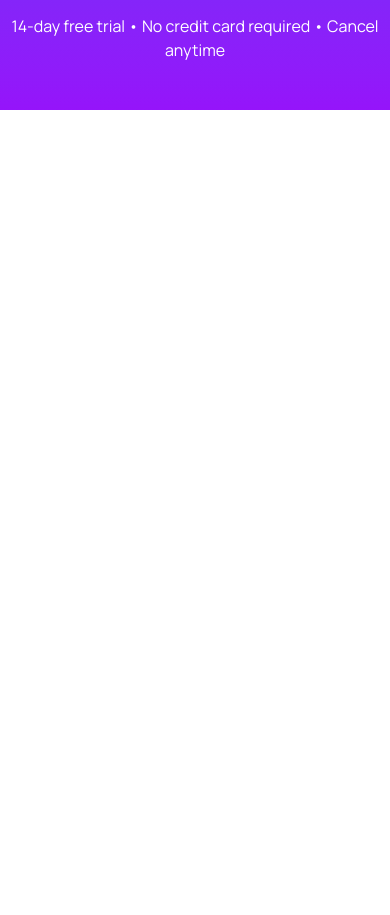
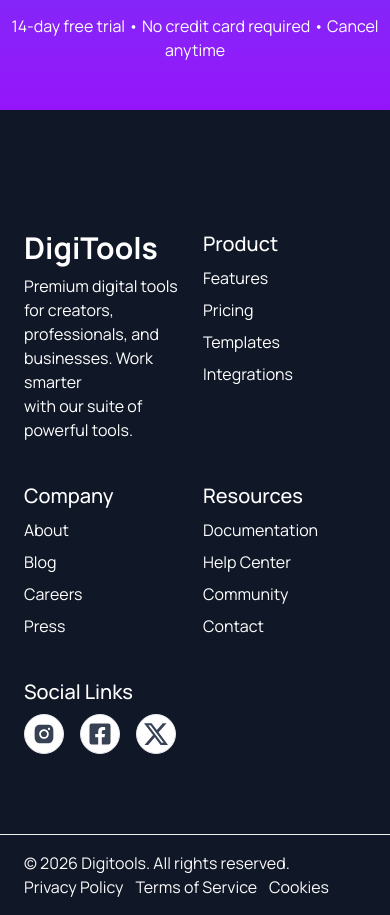
Before and after one commit to anika-chhoa/B13-A6-DigiTools, a React (Vite) app: page / in a window 390 px wide. Shown: the part 9759-10674 px from the top of the page. Before the commit the page ends 9869 px from the top, so only its background shows below. Built offline with nearby package versions, Linux system fonts and the light colour scheme.

Commit message:
footer section designed and make it responsive for all devices

```diff
--- a/src/App.jsx
+++ b/src/App.jsx
@@ -1,4 +1,3 @@
-// import { Suspense, useState } from "react";
 import { Suspense, useState } from "react";
 import "./App.css";
 import Banner from "./Components/Banner";
@@ -9,8 +8,9 @@ import StatSection from "./Components/StatSection";
 import Tab from "./Components/Tab";
 import GetStarted from "./Components/GetStarted";
 import Pricing from "./Components/Pricing";
-import { ToastContainer, toast } from 'react-toastify';
+import { ToastContainer } from 'react-toastify';
 import ExploreProducts from "./Components/ExploreProducts";
+import Footer from "./Components/Footer";
 
 const fetchData = async () => {
     const res = await fetch("/Tools.json");
@@ -69,10 +69,10 @@ function App() {
           />
         </Suspense>
       )}
-      {/* <GetStarted getStartedData={getStartedData}></GetStarted> */}
       <GetStarted getStartedData={getStartedData}></GetStarted>
       <Pricing/>
       <ExploreProducts/>
+      <Footer/>
 
 
       <ToastContainer />
--- /dev/null
+++ b/src/Components/Footer.jsx
@@ -0,0 +1,74 @@
+import { AiFillInstagram } from "react-icons/ai";
+import { BsTwitterX } from "react-icons/bs";
+import { FaFacebookSquare } from "react-icons/fa";
+const Footer = () => {
+  return (
+    <div className="bg-[#101727FF] text-white w-full">
+      <footer className="footer grid-cols-2 md:grid-cols-3 lg:grid-cols-5 max-w-7xl mx-auto px-6 lg:px-0 text-white pt-[120px] pb-[80px]">
+        <nav>
+          <a className="text-3xl text-white font-bold text-left">DigiTools</a>
+          <p className="text-base">
+            Premium digital tools for creators,
+            <br /> professionals, and businesses. Work smarter <br /> with our
+            suite of powerful tools.
+          </p>
+        </nav>
+        <nav>
+          <h6 className="text-xl font-medium text-white">Product</h6>
+          <a className="link link-hover text-base">Features</a>
+          <a className="link link-hover text-base">Pricing</a>
+          <a className="link link-hover text-base">Templates</a>
+          <a className="link link-hover text-base">Integrations</a>
+        </nav>
+        <nav>
+          <h6 className="text-xl font-medium text-white">Company</h6>
+          <a className="link link-hover text-base">About</a>
+          <a className="link link-hover text-base">Blog</a>
+          <a className="link link-hover text-base">Careers</a>
+          <a className="link link-hover text-base">Press</a>
+        </nav>
+        <nav>
+          <h6 className="text-xl font-medium text-white">Resources</h6>
+          <a className="link link-hover text-base">Documentation</a>
+          <a className="link link-hover text-base">Help Center</a>
+          <a className="link link-hover text-base">Community</a>
+          <a className="link link-hover text-base">Contact</a>
+        </nav>
+        <nav>
+          <h6 className="text-xl font-medium text-white">Social Links</h6>
+          <div className="flex gap-4">
+            <a
+              className="w-10 h-10 rounded-full bg-white flex justify-center items-center hover:bg-gray-100 transition-all border border-gray-200 hover:border-gray-300"
+            >
+              <AiFillInstagram className="text-2xl text-gray-700" />
+            </a>
+
+            <a
+              className="w-10 h-10 rounded-full bg-white flex justify-center items-center hover:bg-gray-100 transition-all border border-gray-200 hover:border-gray-300"
+            >
+              <FaFacebookSquare className="text-2xl text-gray-700" />
+            </a>
+
+            <a
+              className="w-10 h-10 rounded-full bg-white flex justify-center items-center hover:bg-gray-100 transition-all border border-gray-200 hover:border-gray-300"
+            >
+              <BsTwitterX className="text-2xl text-gray-700" />
+            </a>
+          </div>
+        </nav>
+      </footer>
+      <div className="max-w-7xl mx-auto px-6 lg:px-0 text-white border-base-300 border-t border-[#e5e7ebFF] py-4">
+        <div className="lg:flex lg:justify-between w-full">
+            <p className="text-[#fafafaFF]">© 2026 Digitools. All rights reserved.</p>
+            <div className="flex gap-3">
+                <p className="text-[#fafafaFF]">Privacy Policy</p>
+                <p className="text-[#fafafaFF]">Terms of Service</p>
+                <p className="text-[#fafafaFF]">Cookies</p>
+            </div>
+        </div>
+      </div>
+    </div>
+  );
+};
+
+export default Footer;
--- a/src/Components/Navbar.jsx
+++ b/src/Components/Navbar.jsx
@@ -1,45 +1,85 @@
-import React from 'react';
-import cartImg from "../assets/products/shopping-cart.png"
+import cartImg from "../assets/products/shopping-cart.png";
 
-const Navbar = ({cartItems}) => {
+const Navbar = ({ cartItems }) => {
   return (
-        <div className='fixed top-0 left-0 z-50 w-full bg-base-100 shadow-md'>
+    <div className="fixed top-0 left-0 z-50 w-full bg-base-100 shadow-md">
       <div className="navbar bg-base-100 max-w-7xl mx-auto">
         <div className="navbar-start">
           <div className="dropdown">
             <div tabIndex={0} role="button" className="btn btn-ghost lg:hidden">
-        <svg xmlns="http://www.w3.org/2000/svg" className="h-5 w-5" fill="none" viewBox="0 0 24 24" stroke="currentColor"> <path strokeLinecap="round" strokeLinejoin="round" strokeWidth="2" d="M4 6h16M4 12h8m-8 6h16" /> </svg>
+              <svg
+                xmlns="http://www.w3.org/2000/svg"
+                className="h-5 w-5"
+                fill="none"
+                viewBox="0 0 24 24"
+                stroke="currentColor"
+              >
+                {" "}
+                <path
+                  strokeLinecap="round"
+                  strokeLinejoin="round"
+                  strokeWidth="2"
+                  d="M4 6h16M4 12h8m-8 6h16"
+                />{" "}
+              </svg>
             </div>
             <ul
               tabIndex="-1"
-        className="menu menu-sm dropdown-content bg-base-100 rounded-box z-1 mt-3 w-52 p-2 shadow">
-        <li><a>Products</a></li>
-      <li><a>Features</a></li>
-      <li><a>Pricing</a></li>
-      <li><a>Testimonials</a></li>
-      <li><a>FAQ</a></li>
+              className="menu menu-sm dropdown-content bg-base-100 rounded-box z-1 mt-3 w-52 p-2 shadow"
+            >
+              <li>
+                <a>Products</a>
+              </li>
+              <li>
+                <a>Features</a>
+              </li>
+              <li>
+                <a>Pricing</a>
+              </li>
+              <li>
+                <a>Testimonials</a>
+              </li>
+              <li>
+                <a>FAQ</a>
+              </li>
             </ul>
           </div>
-    <a className="btn btn-ghost text-2xl text-[#4F39F6] font-bold">DigiTools</a>
+          <a className="btn btn-ghost text-2xl text-[#4F39F6] font-bold">
+            DigiTools
+          </a>
         </div>
         <div className="navbar-center hidden lg:flex">
           <ul className="menu menu-horizontal lg:px-1 text-[#101727FF] font-semibold">
-      <li><a>Products</a></li>
-      <li><a>Features</a></li>
-      <li><a>Pricing</a></li>
-      <li><a>Testimonials</a></li>
-      <li><a>FAQ</a></li>
+            <li>
+              <a>Products</a>
+            </li>
+            <li>
+              <a>Features</a>
+            </li>
+            <li>
+              <a>Pricing</a>
+            </li>
+            <li>
+              <a>Testimonials</a>
+            </li>
+            <li>
+              <a>FAQ</a>
+            </li>
           </ul>
         </div>
         <div className="navbar-end space-x-2 md:space-x-4">
-    <div className='relative'>
+          <div className="relative">
             <img src={cartImg} alt="" />
-    {cartItems.length>0 && <div className="badge badge-xs rounded-full bg-red-600 text-white font-bold border-0 shadow-none absolute -top-2 -right-2 px-1.5">
+            {cartItems.length > 0 && (
+              <div className="badge badge-xs rounded-full bg-red-600 text-white font-bold border-0 shadow-none absolute -top-2 -right-2 px-1.5">
                 {cartItems.length}
-    </div>}
               </div>
-    <p className='text-[#101727FF] font-semibold hidden md:flex'>Login</p>
-    <button className="btn bg-gradient-to-b from-[#4f39f6] to-[#9514fa] text-white px-4 py-3 rounded-[1000px] font-semibold border-none hidden md:flex">Get Started</button>
+            )}
+          </div>
+          <p className="text-[#101727FF] font-semibold hidden md:flex">Login</p>
+          <button className="btn bg-gradient-to-b from-[#4f39f6] to-[#9514fa] text-white px-4 py-3 rounded-[1000px] font-semibold border-none hidden md:flex">
+            Get Started
+          </button>
         </div>
       </div>
     </div>
--- a/src/Components/StatSection.jsx
+++ b/src/Components/StatSection.jsx
@@ -1,6 +1,6 @@
 const StatSection = () => {
   return (
-    <div className="mb-16 lg:mb-28">
+    <div className="mb-16 lg:mb-28 w-full">
       <div className="stats stats-vertical md:stats-horizontal shadow w-full px-8 md:px-16 lg:px-52 py-8 lg:py-16 bg-gradient-to-b from-[#4f39f6] to-[#9514fa] rounded-none">
         <div className="stat max-w-96 mx-auto flex flex-col justify-center items-center border-0 lg:border-r lg:border-gray-400">
           <div className="stat-value text-4xl lg:text-6xl text-white">50K</div>
```
Lines whose indentation alone changed are shown as unchanged.
